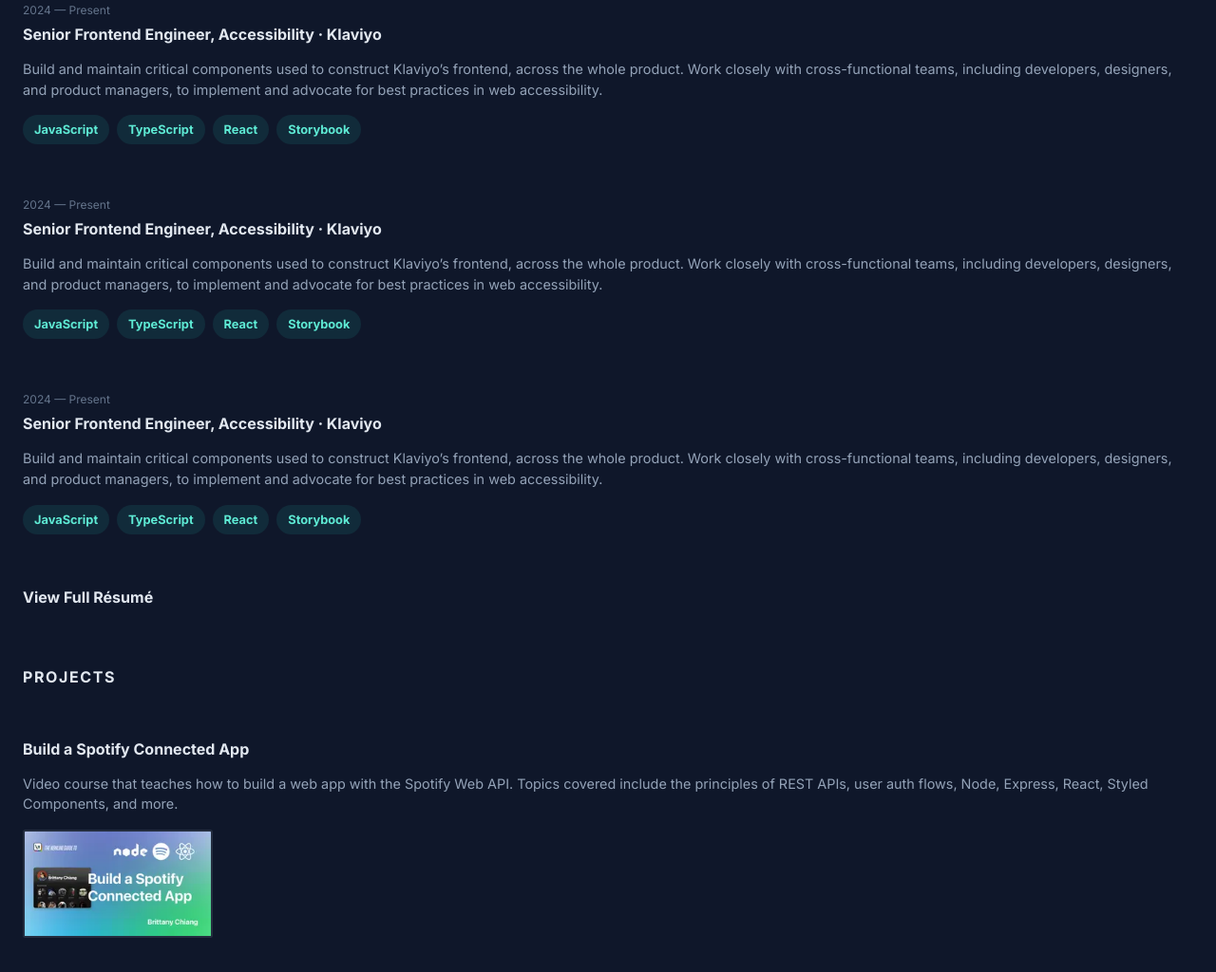
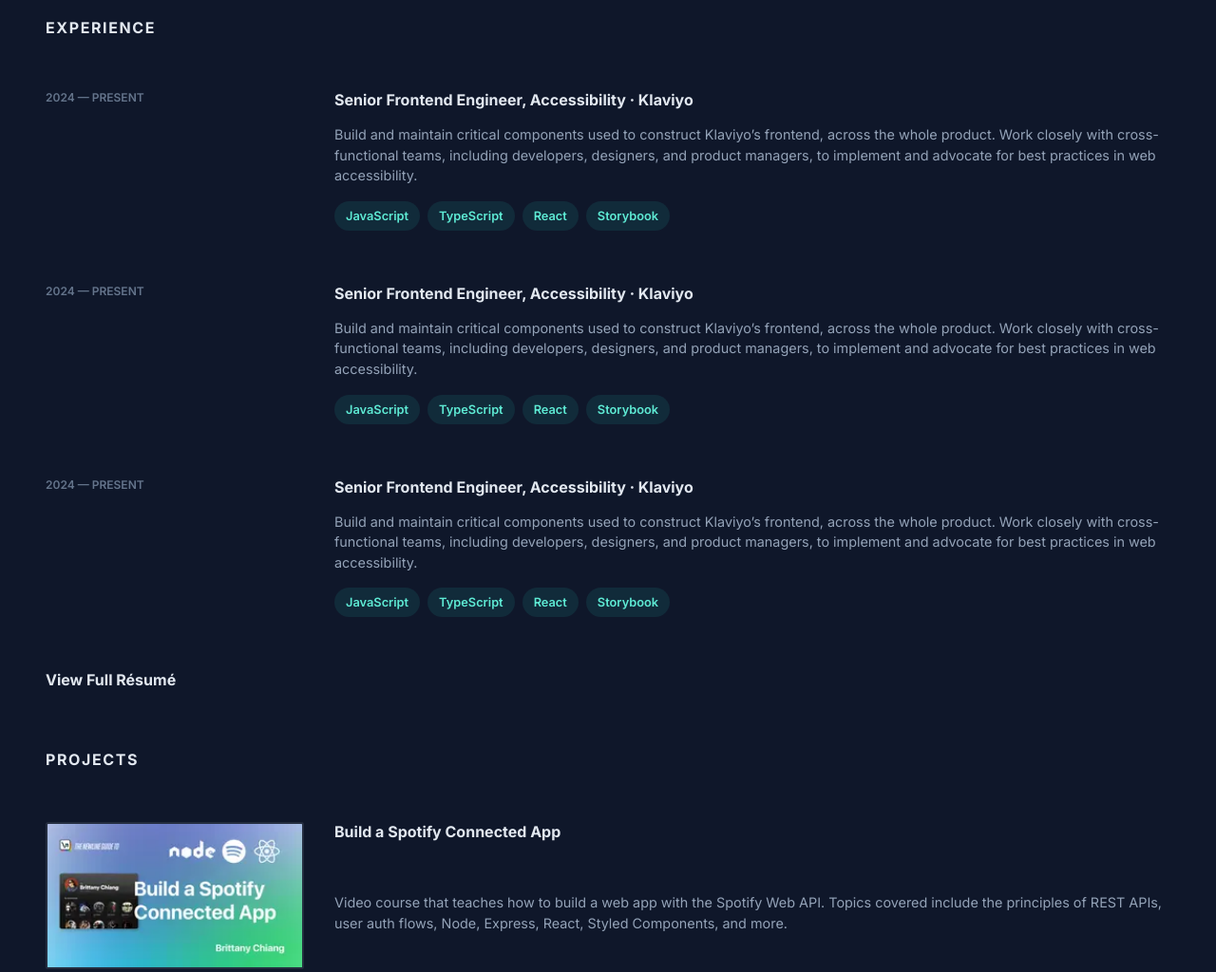
Before and after one commit to Velivan26/Velivan26.github.io, a plain HTML site: page index.html in a window 1280 px wide. Shown: the part 753-1777 px from the top of the page at 95% size. Drawn offline with Linux system fonts and the light colour scheme.

Commit message:
Added media queries

```diff
--- a/index.html
+++ b/index.html
@@ -26,7 +26,7 @@
   </head>
   <body>
     <header>
-      <h1>Velazquez Leal Iván</h1>
+      <h1>Velazquez Iván</h1>
       <h4>On a road to jr. Dev :c</h4>
       <p>
         I build pixel-perfect, engaging, and accessible digital experiences.
@@ -97,11 +97,12 @@
       <section>
         <h4 class="highlight">EXPERIENCE</h4>
 
-        <ol>
-          <li>
-            <div class="thumbnail">THUMBNAIL</div>
-
-            <header class="card-header">2024 — Present</header>
+        <ol class="exp-ol">
+          <li class="exp-item">
+            <div class="card-header">
+              <div class="thumbnail">THUMBNAIL</div>
+              <header>2024 — PRESENT</header>
+            </div>
 
             <div class="card-txt">
               <h4 class="txt-highlight">
@@ -124,13 +125,12 @@
               </ul>
             </div>
           </li>
-        </ol>
 
-        <ol>
-          <li>
-            <div class="thumbnail">THUMBNAIL</div>
-
-            <header class="card-header">2024 — Present</header>
+          <li class="exp-item">
+            <div class="card-header">
+              <div class="thumbnail">THUMBNAIL</div>
+              <header>2024 — PRESENT</header>
+            </div>
 
             <div class="card-txt">
               <h4 class="txt-highlight">
@@ -153,13 +153,12 @@
               </ul>
             </div>
           </li>
-        </ol>
 
-        <ol>
-          <li>
-            <div class="thumbnail">THUMBNAIL</div>
-
-            <header class="card-header">2024 — Present</header>
+          <li class="exp-item">
+            <div class="card-header">
+              <div class="thumbnail">THUMBNAIL</div>
+              <header>2024 — PRESENT</header>
+            </div>
 
             <div class="card-txt">
               <h4 class="txt-highlight">
@@ -232,6 +231,7 @@
         </ul>
       </section>
     </main>
+
     <footer>
       <p>
         Loosely designed in <a href="" class="txt-highlight">Figma</a> and coded
--- a/styles.css
+++ b/styles.css
@@ -32,10 +32,6 @@
 
 /* ----- header ------- */
 
-header {
-  width: 60%;
-}
-
 header h1,
 header h4 {
   color: var(--color-highlight);
@@ -43,6 +39,7 @@
 
 header h4 {
   margin-top: 0.75rem;
+  font-weight: 600;
 }
 
 header p {
@@ -97,12 +94,18 @@
   margin-bottom: 4rem;
 }
 
+.exp-ol {
+  display: grid;
+  gap: 3.5rem;
+}
+
 .thumbnail {
   display: none;
 }
 
 .card-header {
   font-size: 0.75rem;
+  font-weight: 600;
   margin-bottom: 0.5rem;
   color: rgb(100 116 139);
   opacity: 1;
@@ -119,15 +122,16 @@
 }
 
 .tech-used {
+  display: flex;
   font-size: 0.8rem;
-  font-weight: 700;
-  display: flex;
+  font-weight: 600;
   gap: 0.5rem;
 }
 
 .tech-used li {
   background-color: rgba(45, 212, 191, 0.1);
   color: rgb(94 234 212);
+  opacity: 3;
   padding: 0.5rem 0.75rem;
   border-radius: 100px;
 }
@@ -161,3 +165,51 @@
   font-size: 0.9rem;
   opacity: 0.5;
 }
+
+/* ------ media queries -------*/
+
+@media (min-width: 640px) {
+  /*---footer---*/
+
+  header h1 {
+    font-size: 3rem;
+  }
+  header h4 {
+    font-size: 1.25rem;
+  }
+
+  /*--- main ---*/
+
+  .exp-item {
+    display: grid;
+    grid-template-columns: repeat(8, minmax(0, 1fr));
+    gap: 2rem;
+  }
+
+  .card-txt {
+    grid-column: span 6 / span 6;
+    order: 2;
+  }
+
+  .card-header {
+    grid-column: span 2 / span 2;
+  }
+
+  .project-i {
+    display: grid;
+    grid-template-columns: repeat(8, minmax(0, 1fr));
+    gap: 2rem;
+  }
+
+  .project-i img {
+    grid-column: span 2 / span 2;
+    order: 1;
+    width: 100%;
+  }
+}
+
+@media (min-width: 768px) {
+  body {
+    padding: 5rem 3rem;
+  }
+}
```
